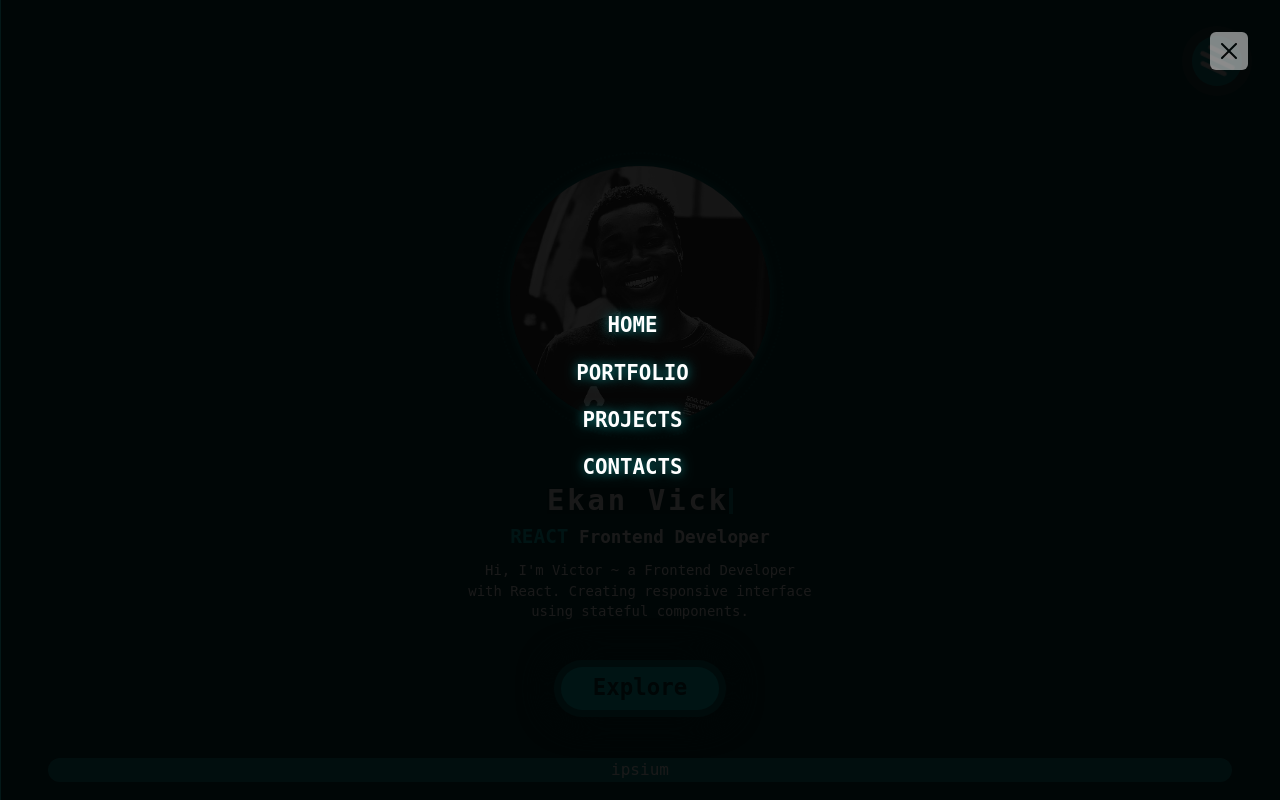
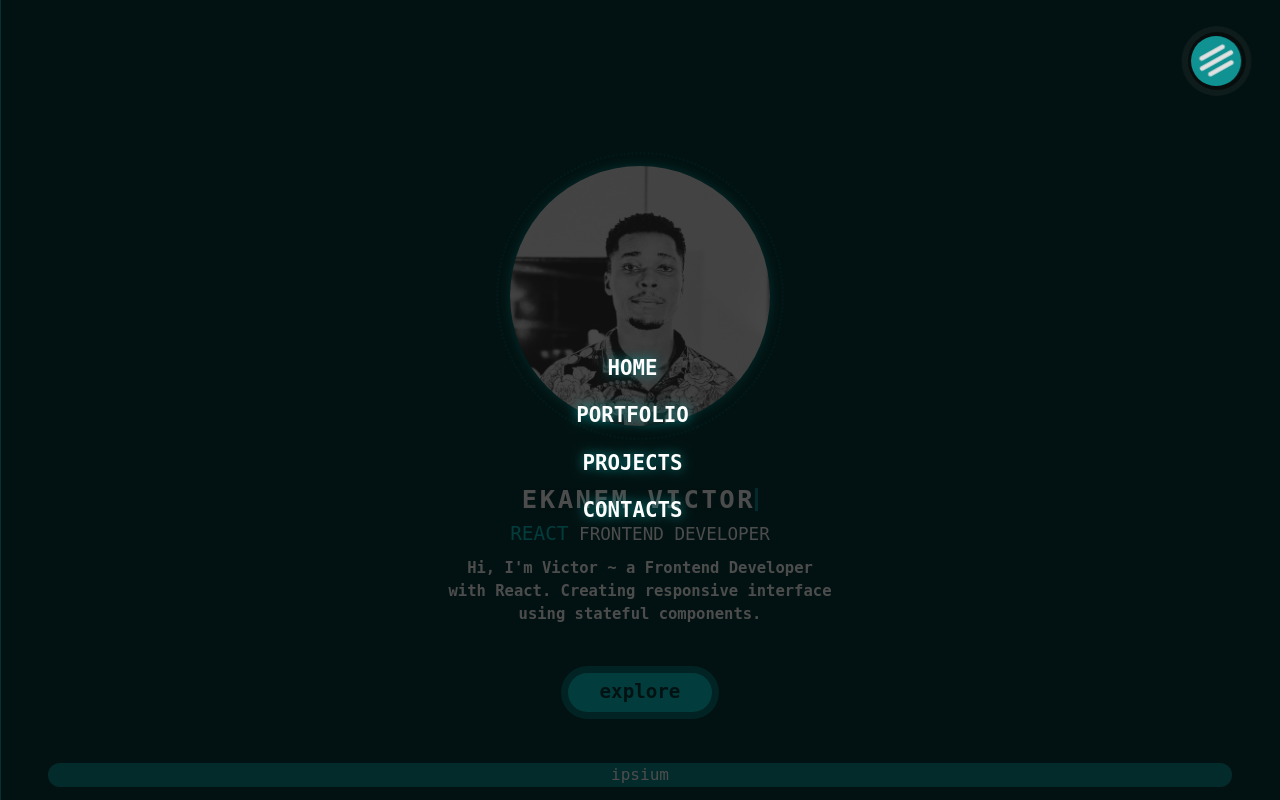
Before and after one commit to CodesbyEkan/krunotch, a React (Vite) app: page /landingpage in a window 1280 px wide. Both pictures are taken after a click on the button "Toggle navigation". Shown: the top 800 px of the page. Built offline with nearby package versions, Linux system fonts and the light colour scheme.

Commit message:
Covert bootstrap sidebar to stateful sidebar

```diff
--- a/src/App.css
+++ b/src/App.css
@@ -27,6 +27,7 @@
 .navbar-toggler:focus,
 .navbar-toggler:hover {
   outline: none;
+  border: none;
 }
 
 .toggle-outline::before {
@@ -98,6 +99,13 @@
   font-size: 2.1em;
 }
 
+.offcanvas {
+  position: absolute;
+  min-width: 100%;
+  min-height: 100vh;
+  background-color: rgba(0, 0, 0, 0.7);
+}
+
 .offcanvas .btn-close {
   margin-top: 1em;
   margin-right: 1em;
@@ -105,9 +113,12 @@
   background-color: white;
 }
 
-.offcanvas {
-  min-width: 100%;
-  background-color: rgba(0, 0, 0, 0.8);
+.offcanvas-header{
+  display: flex;
+  margin: 0;
+  justify-content: end;
+  align-items: center;
+  padding: 1.6em .8em;
 }
 
 .navbar-nav {
@@ -135,7 +146,7 @@
 }
 
 .profile-pic {
-  background-image: url("./assets/ekan_vick.png");
+  background-image: url("./assets/userpics.jpg");
   background-size: cover;
   position: absolute;
   height: 260px;
@@ -172,11 +183,11 @@
   width: 0px;
   overflow: hidden;
   white-space: nowrap;
-  font-size: 1.8em;
+  font-size: 1.6em;
   letter-spacing: 0.1em;
   font-weight: bold;
   line-height: 0.9;
-  /* text-transform: uppercase; */
+  text-transform: uppercase;
   text-shadow: 0 0 35px rgb(8, 60, 60);
   border-right: 0.15em solid rgb(16, 146, 146);
   animation: typing 1s steps(30, end) forwards, blink-caret 3s step-end infinite;
@@ -205,21 +216,22 @@
   margin: 0;
   padding-top: 0.6em;
   font-size: 1.1rem;
-  font-weight: 600;
+  font-weight: 400;
   line-height: 25px;
+  text-transform: uppercase;
 }
 
 #react {
   text-transform: uppercase;
   font-size: 1.1em;
-  font-weight: 900;
+  font-weight: 400;
   color: rgb(9, 202, 202);
 }
 
 #about {
   padding-top: 0.6rem;
-  font-size: 0.87em;
-  font-weight: 500;
+  font-size: 0.97em;
+  font-weight: 600;
 }
 
 #line {
@@ -253,8 +265,9 @@
   text-decoration: none;
   text-transform: capitalize;
   color: rgb(8, 60, 60);
-  font-size: 1.4rem;
-  font-weight: bold;
+  font-size: 1.2rem;
+  font-weight: 700;
+  text-transform: lowercase;
   font-family: "monospace";
 }
 
--- a/src/App.jsx
+++ b/src/App.jsx
@@ -1,22 +1,23 @@
 import "./App.css";
+// import { createContext, useState } from "react";
 import { Routes, Route } from "react-router-dom";
 import LandingPage from "./components/LandingPage";
 import Portfolio from "./components/Portfolio";
 import Navbar from "./components/Navbar";
 import Contact from "./components/Contact";
 import Project from "./components/Project";
+import { MyProvider } from "./components/UserContext";
 import Login from "./Login";
 
-import { MyProvider } from "./components/MyContext";
+// const UserContext = createContext();
 
 function App() {
+  // const [value, setValue] = useState("Victor");
   return (
     <MyProvider>
       <Routes>
-        {/* <Route index element={<Login />} /> */}
-        <Route path="/login" element={<Login />} />
+        {/* <Route path="/login" element={<Login />} /> */}
         <Route element={<Navbar />}>
-          {/* <Route index element={<Login />} /> */}
           <Route index element={<LandingPage />} />
           <Route path="contact" element={<Contact />} />
           <Route path="portfolio" element={<Portfolio />} />
@@ -29,3 +30,4 @@ function App() {
 }
 
 export default App;
+// export { UserContext };
--- a/src/Login.jsx
+++ b/src/Login.jsx
@@ -1,25 +1,13 @@
-// import { useState } from "react";
-import { useContext } from "react";
-import { MyContext } from "./components/MyContext";
 import { Link } from "react-router-dom";
 import "./App.css";
 
 const Login = () => {
-  let { setValues } = useContext(MyContext);
-
-  //   const UserContext = createContext();
-
   return (
     <>
       <h1 className="login-header">Please, Login</h1>
       <label htmlFor="username">Username</label>
       <br />
-      <input
-        type="text"
-        name="username"
-        placeholder="e.g Retric Spike"
-        onChange={(e) => setValues(e.target.value)}
-      />
+      <input type="text" name="username" placeholder="e.g Retric Spike" />
       <br />
       <label htmlFor="password">Password</label>
       <br />
--- a/src/components/Contact.jsx
+++ b/src/components/Contact.jsx
@@ -1,7 +1,7 @@
 import { useContext } from "react";
-import { MyContext } from "./MyContext";
+import { UserContext } from "./UserContext";
 
 export default function Contact() {
-  const { values } = useContext(MyContext);
-  return <h1 className="contact">{values}'s Contacts</h1>;
+  const { user } = useContext(UserContext);
+  return <h1 className="contact">{user}'s Contacts</h1>;
 }
--- a/src/components/LandingPage.jsx
+++ b/src/components/LandingPage.jsx
@@ -3,11 +3,11 @@ import Portfolio from "./Portfolio";
 import Project from "./Project";
 import Contact from "./Contact";
 import { useContext } from "react";
-import { MyContext } from "./MyContext";
+import { UserContext } from "./UserContext";
 
 export default function LandingPage() {
-  const { values } = useContext(MyContext);
-
+  const { user } = useContext(UserContext);
+  console.log(`The user is: ${user}`);
   return (
     <div className="main-page">
       {/* Profile Picture */}
@@ -18,7 +18,7 @@ export default function LandingPage() {
 
       <div className="intro">
         <div className="typewriter-div">
-          <h1 className="user">Ekan Vick{values}</h1>
+          <h1 className="user">Ekanem Victor{user}</h1>
         </div>
         <p className="role">
           <span id="react">React</span> Frontend Developer
@@ -35,9 +35,8 @@ export default function LandingPage() {
         </div>
       </div>
       <Portfolio />
-      <Project/>
-      <Contact/>
-
+      <Project />
+      <Contact />
     </div>
   );
 }
--- a/src/components/MyContext.jsx
+++ /dev/null
@@ -1,15 +0,0 @@
-import { createContext, useState } from "react";
-
-const MyContext = createContext();
-
-const MyProvider = ({ children }) => {
-  const [values, setValues] = useState("");
-
-  return (
-    <MyContext.Provider value={{values, setValues}}>
-      {children}
-    </MyContext.Provider>
-  );
-};
-
-export { MyContext, MyProvider };
--- a/src/components/Navbar.jsx
+++ b/src/components/Navbar.jsx
@@ -1,77 +1,87 @@
 import { Link, Outlet } from "react-router-dom";
-import { MyContext } from "./MyContext";
-import { useContext } from "react";
+import { UserContext } from "./UserContext";
+import { useContext, useState } from "react";
 
 export default function Navbar() {
-  const { values } = useContext(MyContext);
+  const [isToggled, setIsToggled] = useState(false);
+
+  const { user } = useContext(UserContext);
 
   return (
     <>
-      <nav class="navbar fixed-top">
-        <div class="container-fluid">
-          <Link class="navbar-brand" to="/landingpage">
-          {values}
+      <nav className="navbar fixed-top">
+        <div className="container-fluid">
+          <Link className="navbar-brand" to="/landingpage">
+            {user}
           </Link>
           <div className="toggle-outline">
             <button
-              class="navbar-toggler"
+              className="navbar-toggler"
               type="button"
-              data-bs-toggle="offcanvas"
-              data-bs-target="#offcanvasNavbar"
               aria-controls="offcanvasNavbar"
               aria-label="Toggle navigation"
+              onClick={() => setIsToggled((prevToggle) => !prevToggle)}
             >
-              <span class="navbar-toggler-icon"></span>
+              {isToggled
+                ? console.log("Button is toggled")
+                : console.log("Button is not toggled!!")}
+              <span className="navbar-toggler-icon"></span>
             </button>
           </div>
+          {isToggled && (
             <div
-            class="offcanvas offcanvas-end"
-            tabindex="-1"
+              className={`offcanvas offcanvas-end ${isToggled ? "show" : ""}`}
+              tabIndex="-1"
               id="offcanvasNavbar"
               aria-labelledby="offcanvasNavbarLabel"
             >
-            <div class="offcanvas-header">
-              <h5 class="offcanvas-title" id="offcanvasNavbarLabel">
-                {values}
+              <div className="offcanvas-header">
+                <h5 className="offcanvas-title" id="offcanvasNavbarLabel">
+                  {user}
                 </h5>
+                <div className="toggle-outline">
                   <button
+                    className="navbar-toggler"
                     type="button"
-                class="btn-close"
-                data-bs-dismiss="offcanvas"
-                aria-label="Close"
-              ></button>
+                    aria-controls="offcanvasNavbar"
+                    aria-label="Toggle navigation"
+                    onClick={() => setIsToggled((prevToggle) => !prevToggle)}
+                  >
+                    <span className="navbar-toggler-icon"></span>
+                  </button>
                 </div>
-            <div class="offcanvas-body">
-              <ul class="navbar-nav justify-content-end flex-grow-1 pe-3">
-                <li class="nav-item">
+              </div>
+              <div className="offcanvas-body">
+                <ul className="navbar-nav justify-content-end flex-grow-1 pe-3">
+                  <li className="nav-item">
                     <Link
-                    class="nav-link active"
+                      className="nav-link active"
                       aria-current="page"
                       to="/landingpage"
                     >
                       HOME
                     </Link>
                   </li>
-                <li class="nav-item">
+                  <li className="nav-item">
                     <Link
-                    class="nav-link active"
+                      className="nav-link active"
                       aria-current="page"
                       to="/portfolio"
                     >
                       PORTFOLIO
                     </Link>
                   </li>
-                <li class="nav-item">
+                  <li className="nav-item">
                     <Link
-                    class="nav-link active"
+                      className="nav-link active"
                       aria-current="page"
                       to="/project"
                     >
                       PROJECTS
                     </Link>
                   </li>
-                <li class="nav-item">
-                  <Link class="nav-link" to="/contact">
+                  <li className="nav-item">
+                    <Link className="nav-link" to="/contact">
                       CONTACTS
                     </Link>
                   </li>
@@ -83,6 +93,7 @@ export default function Navbar() {
                 </ul>
               </div>
             </div>
+          )}
         </div>
       </nav>
       <Outlet />
--- a/src/components/Portfolio.jsx
+++ b/src/components/Portfolio.jsx
@@ -1,14 +1,14 @@
 import { useContext } from "react";
-import { MyContext } from "./MyContext";
+import { UserContext } from "./UserContext";
 
 export default function Portfolio() {
-  const { values } = useContext(MyContext);
+  const { user } = useContext(UserContext);
   return (
     <div className="portfolio">
       <div className="storyline">
         <p>ipsium </p>
       </div>
-      <h1 className="my-portfolio">{values}'s Portfolio</h1>
+      <h1 className="my-portfolio">{user}'s Portfolio</h1>
     </div>
   );
 }
--- a/src/components/Project.jsx
+++ b/src/components/Project.jsx
@@ -1,7 +1,7 @@
 import { useContext } from "react";
-import { MyContext } from "./MyContext";
+import { UserContext } from "./UserContext";
 
 export default function Project() {
-  const { values } = useContext(MyContext);
-  return <h1 className="contact">{values}'s Projects</h1>;
+  const { user } = useContext(UserContext);
+  return <h1 className="contact">{user}'s Projects</h1>;
 }
--- /dev/null
+++ b/src/components/UserContext.jsx
@@ -0,0 +1,14 @@
+import { createContext, useState } from "react";
+
+const UserContext = createContext();
+
+const MyProvider = ({ children }) => {
+  const [user, setUser] = useState("");
+  return (
+    <UserContext.Provider value={{ user, setUser }}>
+      {children}
+    </UserContext.Provider>
+  );
+};
+
+export { MyProvider, UserContext };
```
Also changed, not shown: src/assets/userpic.jpg (added), src/assets/userpics.jpg (added). Lines whose indentation alone changed are shown as unchanged.
